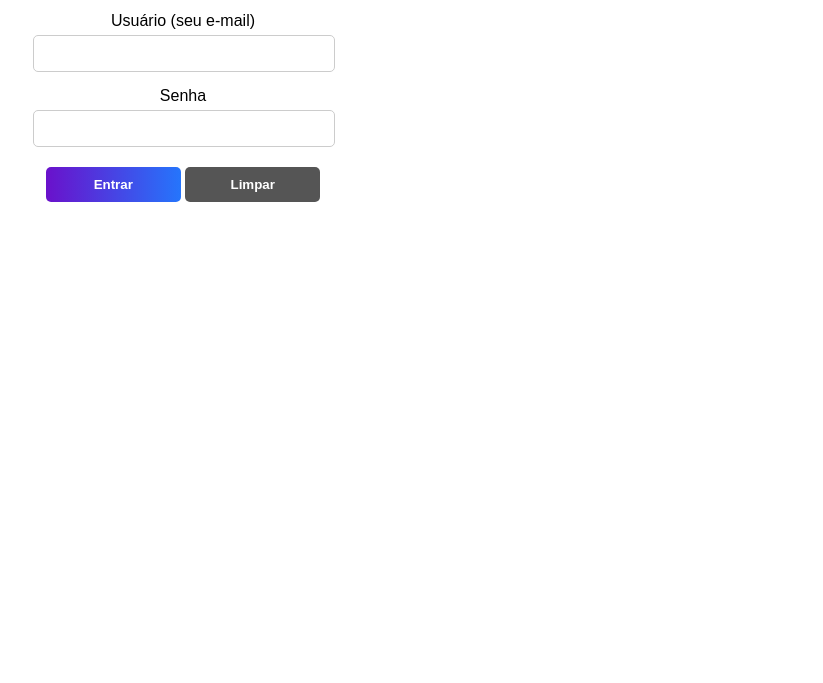
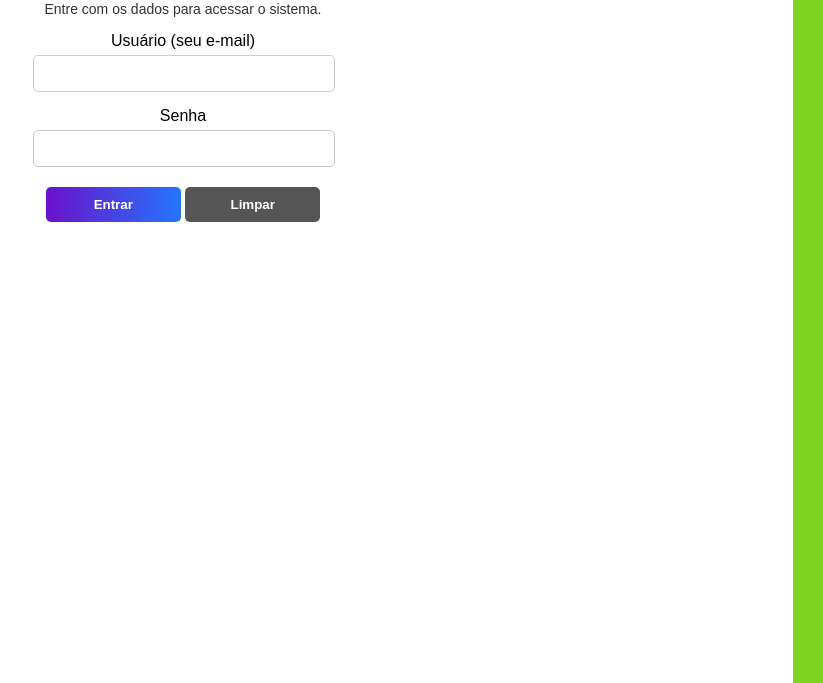
Before and after one commit to PedroHL19/tps-web, a plain HTML site: page index.html in a window 1280 px wide. Shown: the part 117-800 px from the top of the page, without its empty margins (457-1280 px from the left). Drawn offline with Linux system fonts and the light colour scheme.

Commit message:
ex1 feito

```diff
--- a/index.html
+++ b/index.html
@@ -25,6 +25,10 @@
             </div>
         </form>
     </div>
+
+    <!-- Barra verde ao lado direito -->
+    <div class="barra-verde"></div>
+
     <script src="script.js"></script>
 </body>
 </html>
--- a/styles.css
+++ b/styles.css
@@ -1,5 +1,10 @@
 body {
     font-family: Arial, sans-serif;
+    display: flex;
+    justify-content: space-between; /* Para garantir que o conteúdo fique alinhado à esquerda */
+    align-items: flex-start; /* Alinha o conteúdo ao topo da página */
+    margin: 0;
+    padding: 0;
 }
 
 .container {
@@ -54,3 +59,13 @@ button {
 button:hover {
     opacity: 0.9;
 }
+
+/* Estilo para a barra verde */
+.barra-verde {
+    background-color: #7ED321; /* Cor verde */
+    width: 30px;
+    height: 100vh; /* Altura da barra ocupando toda a tela */
+    position: fixed;
+    right: 0;
+    top: 0;
+}
```
